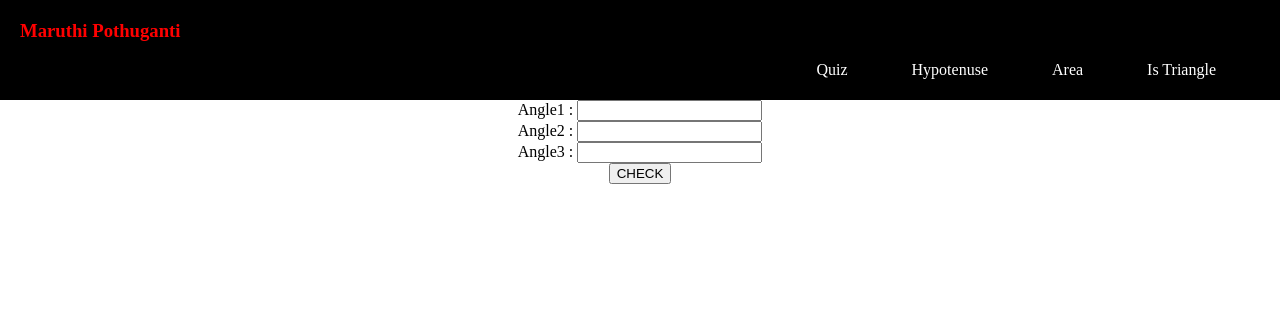
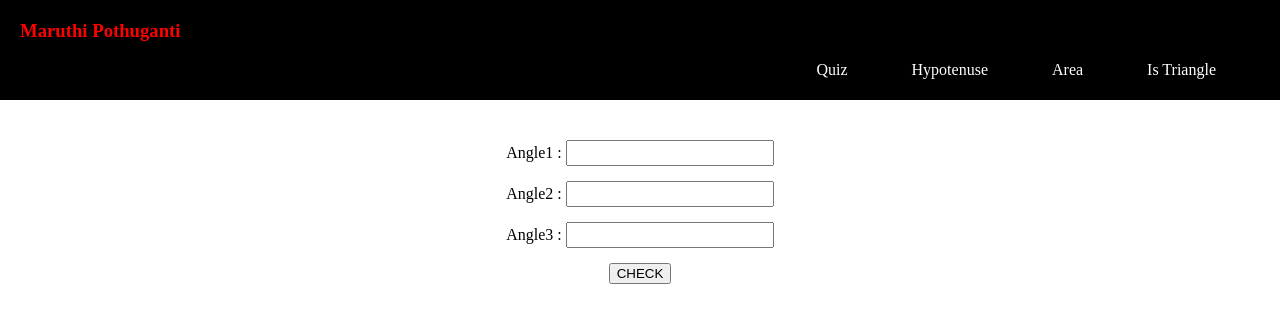
Before and after one commit to MaruthiPothuganti/Fun-triangles, a plain HTML site: page index.html in a window 1280 px wide. Drawn offline with Linux system fonts and the light colour scheme.

Commit message:
feat : show output message

```diff
--- a/app.js
+++ b/app.js
@@ -15,3 +15,5 @@ btnCheck.addEventListener('click', function isTriangle() {
         showOutput("Uh oh, It is not a Triangle");
     }
 })
+
+/*--------------------------------------------------------------------------------------------*/
--- a/styles.css
+++ b/styles.css
@@ -22,9 +22,17 @@ a {
 }
 
 .container {
+    margin-top: 20px;
+    padding: 20px;
     text-align: center;
 }
 
 .outputMessage {
     text-align: center;
 }
+
+.input {
+    margin-bottom: 15px;
+    width: 200px;
+    height: 20px;
+}
```
Also changed, not shown: 1 other file.
